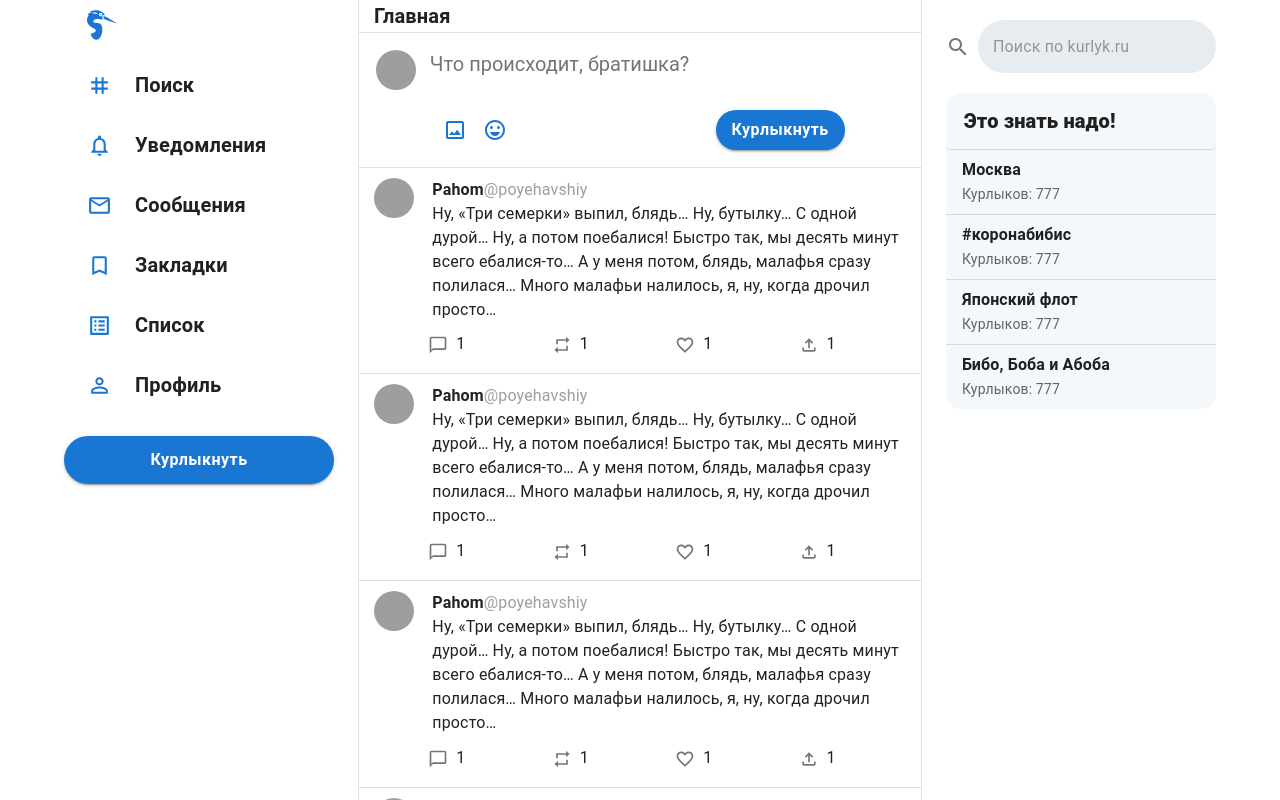
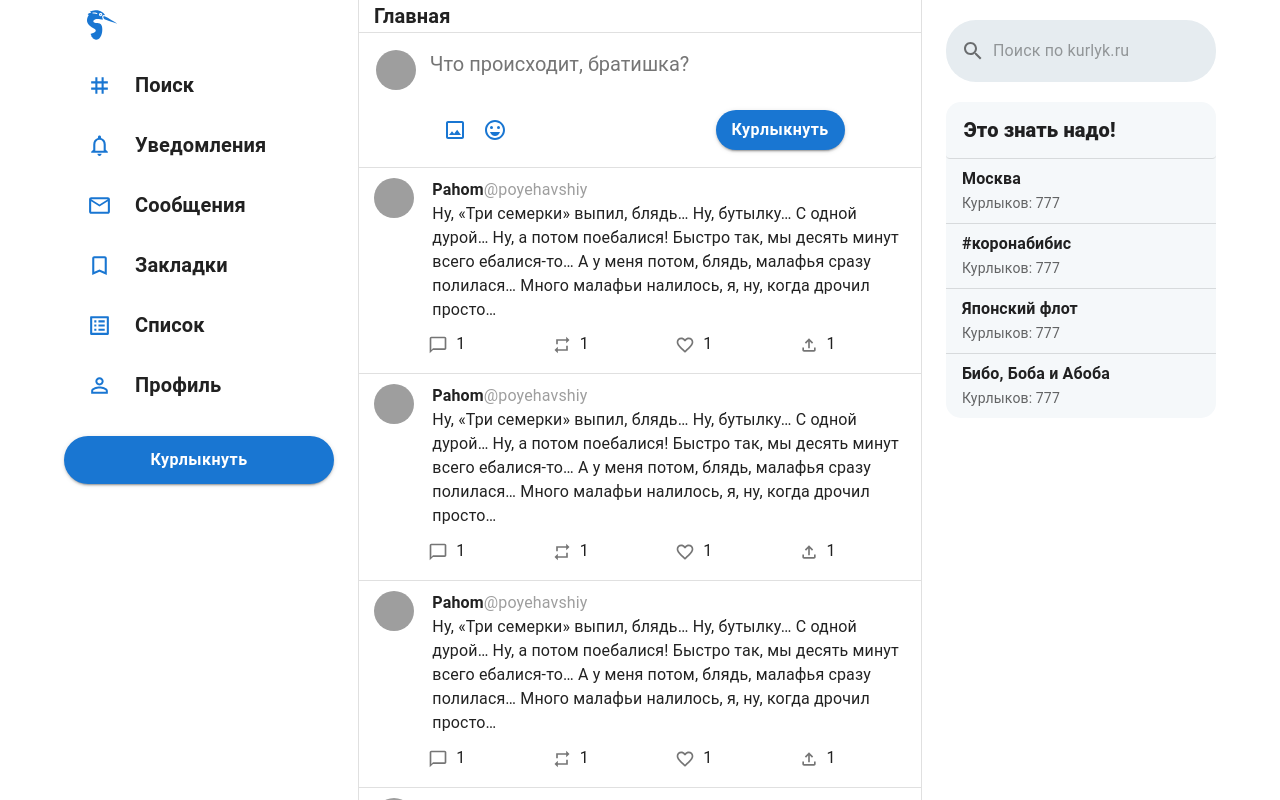
Before and after one commit to nikita11044/kurlyk, a React (Create React App) app in the folder front/: page /home in a window 1280 px wide. Shown: the top 800 px of the page. Built offline with nearby package versions, Linux system fonts and the light colour scheme; grey boxes are pictures that could not be loaded.

Commit message:
created theme for search field TODO: fix "on focus" styles

```diff
--- a/front/src/components/SearchField.tsx
+++ b/front/src/components/SearchField.tsx
@@ -1,16 +1,49 @@
 import React from 'react'
-import {styled} from "@mui/styles";
-import {InputBase} from '@mui/material';
+import {InputAdornment, InputBase} from '@mui/material';
+import {createTheme, ThemeProvider} from "@mui/material/styles";
+import SearchIcon from '@mui/icons-material/Search';
 
-export const SearchField = styled(InputBase)(() => ({
-    '& input': {
+const searchFieldTheme = createTheme({
+    components: {
+        MuiInputBase: {
+            styleOverrides: {
+                root: {
                     borderRadius: 30,
                     backgroundColor: '#e6ecf0',
                     padding: '14px',
                     border: '1px solid transparent',
-        '&:focus': {
+                },
+                focused: {
                     border: '1px solid rgb(29, 161, 242)',
                     backgroundColor: '#fff',
                 }
-    },
-}))
+            }
+        }
+    }
+})
+
+export const SearchField = () => (
+        <ThemeProvider theme={searchFieldTheme}>
+            <InputBase
+                fullWidth
+                placeholder='Поиск по kurlyk.ru'
+                    startAdornment={
+                       <InputAdornment position='start'>
+                           <SearchIcon/>
+                       </InputAdornment>
+                    }/>
+        </ThemeProvider>
+    )
+
+// export const SearchField = styled(InputBase)(() => ({
+//     '& input': {
+//         borderRadius: 30,
+//         backgroundColor: '#e6ecf0',
+//         padding: '14px',
+//         border: '1px solid transparent',
+//         '&:focus': {
+//             border: '1px solid rgb(29, 161, 242)',
+//             backgroundColor: '#fff',
+//         }
+//     },
+// }))
--- a/front/src/pages/Home/Home.tsx
+++ b/front/src/pages/Home/Home.tsx
@@ -67,14 +67,15 @@ export const Home: React.FC = (): React.ReactElement => {
                 </Grid>
                 <Grid item sm={3} md={3}>
                     <div className={styles.rightSideWrapper}>
-                        <SearchField
-                            fullWidth
-                            placeholder='Поиск по kurlyk.ru'
-                            startAdornment={
-                                <InputAdornment position='start'>
-                                    <SearchIcon/>
-                                </InputAdornment>
-                            }/>
+                        {/*<SearchField*/}
+                        {/*    fullWidth*/}
+                        {/*    placeholder='Поиск по kurlyk.ru'*/}
+                        {/*    startAdornment={*/}
+                        {/*        <InputAdornment position='start'>*/}
+                        {/*            <SearchIcon/>*/}
+                        {/*        </InputAdornment>*/}
+                        {/*    }/>*/}
+                        <SearchField/>
                         <TagsBlock/>
                     </div>
                 </Grid>
```
Lines whose indentation alone changed are shown as unchanged.
